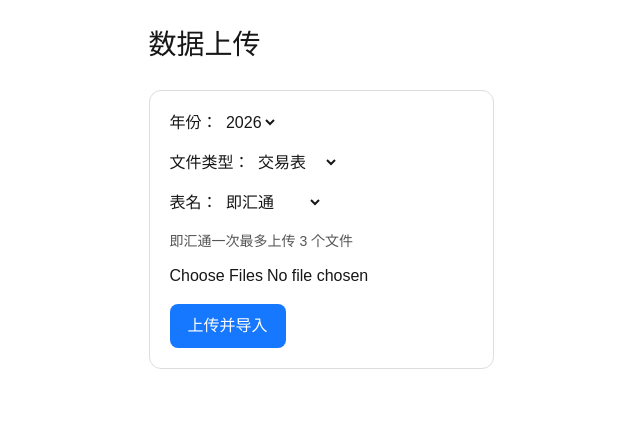
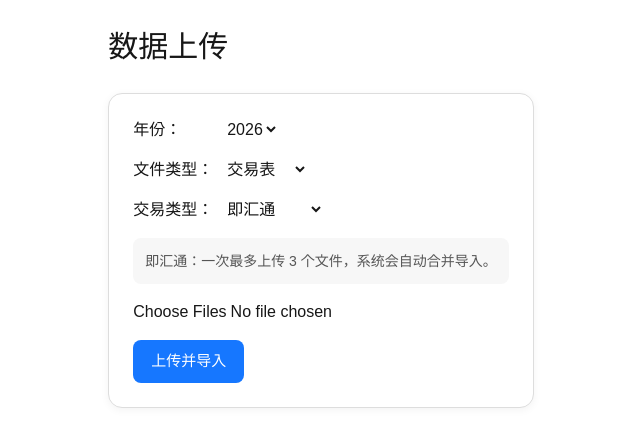
Before and after one commit to ttppdavy/fx-analysis-platform, a Next.js app: page / in a window 1280 px wide. Shown: the top 446 px of the page, without its empty margins (319-959 px from the left). Built offline with nearby package versions, Linux system fonts and the light colour scheme.

Commit message:
update page upload logic

```diff
--- a/src/app/page.tsx
+++ b/src/app/page.tsx
@@ -4,10 +4,7 @@ import { useState } from 'react'
 import { supabase } from '@/lib/supabase-client'
 import * as tus from 'tus-js-client'
 
-const TRADE_TABLES = [
-  '即汇通',
-'其他交易表',
-]
+const TRADE_TABLES = ['即汇通', '其他交易表']
 
 export default function HomePage() {
   const [year, setYear] = useState('2026')
@@ -25,6 +22,19 @@ export default function HomePage() {
     crm: 'crm-files',
   }
 
+  function safeFileName(name: string) {
+    const extIndex = name.lastIndexOf('.')
+    const ext = extIndex >= 0 ? name.slice(extIndex) : ''
+    const base = extIndex >= 0 ? name.slice(0, extIndex) : name
+
+    const cleaned = base
+      .replace(/[^\w\-]+/g, '_')
+      .replace(/_+/g, '_')
+      .replace(/^_+|_+$/g, '')
+
+    return `${cleaned || 'file'}${ext.toLowerCase()}`
+  }
+
   function handleFiles(selected: FileList | null) {
     if (!selected) return
     const arr = Array.from(selected)
@@ -37,7 +47,7 @@ export default function HomePage() {
         }
       } else {
         if (arr.length > 1) {
-          setMsg('除即汇通外，其他交易表一次只能上传 1 个文件')
+          setMsg('其他交易表一次只能上传 1 个文件')
           return
         }
       }
@@ -52,10 +62,21 @@ export default function HomePage() {
     setFiles(arr)
   }
 
-  async function uploadOneFile(file: File, bucket: string, filePath: string, index: number, total: number) {
+  async function uploadOneFile(
+    file: File,
+    bucket: string,
+    filePath: string,
+    index: number,
+    total: number,
+  ) {
     return new Promise<string>((resolve, reject) => {
+      const directStorageUrl = process.env.NEXT_PUBLIC_SUPABASE_URL!.replace(
+        '.supabase.co',
+        '.storage.supabase.co',
+      )
+
       const upload = new tus.Upload(file, {
-        endpoint: `${process.env.NEXT_PUBLIC_SUPABASE_URL}/storage/v1/upload/resumable`,
+        endpoint: `${directStorageUrl}/storage/v1/upload/resumable`,
         retryDelays: [0, 1000, 3000, 5000],
         headers: {
           authorization: `Bearer ${process.env.NEXT_PUBLIC_SUPABASE_ANON_KEY}`,
@@ -104,7 +125,7 @@ export default function HomePage() {
 
       for (let i = 0; i < files.length; i++) {
         const file = files[i]
-        const filePath = `${year}/${Date.now()}_${i + 1}_${file.name}`
+        const filePath = `${year}/${Date.now()}_${i + 1}_${safeFileName(file.name)}`
         const savedPath = await uploadOneFile(file, bucket, filePath, i, files.length)
         storagePaths.push(savedPath)
       }
@@ -121,7 +142,7 @@ export default function HomePage() {
           dataYear: Number(year),
           tableName: fileType === 'trade' ? tableName : null,
           storagePaths,
-          sourceFilenames: files.map(f => f.name),
+          sourceFilenames: files.map((f) => f.name),
           bucket,
         }),
       })
@@ -145,12 +166,27 @@ export default function HomePage() {
   }
 
   return (
-    <main style={{ maxWidth: 760, margin: '0 auto', padding: 24, fontFamily: 'Arial' }}>
-      <h1 style={{ fontSize: 28, marginBottom: 24 }}>数据上传</h1>
+    <main
+      style={{
+        maxWidth: 820,
+        margin: '0 auto',
+        padding: 24,
+        fontFamily: 'Arial, sans-serif',
+      }}
+    >
+      <h1 style={{ fontSize: 30, marginBottom: 24 }}>数据上传</h1>
 
-      <div style={{ border: '1px solid #ddd', borderRadius: 12, padding: 20, marginBottom: 20 }}>
+      <div
+        style={{
+          border: '1px solid #ddd',
+          borderRadius: 14,
+          padding: 24,
+          background: '#fff',
+          boxShadow: '0 2px 8px rgba(0,0,0,0.05)',
+        }}
+      >
         <div style={{ marginBottom: 16 }}>
-          <label>年份：</label>{' '}
+          <label style={{ display: 'inline-block', width: 90 }}>年份：</label>
           <select value={year} onChange={(e) => setYear(e.target.value)}>
             <option value="2025">2025</option>
             <option value="2026">2026</option>
@@ -158,7 +194,7 @@ export default function HomePage() {
         </div>
 
         <div style={{ marginBottom: 16 }}>
-          <label>文件类型：</label>{' '}
+          <label style={{ display: 'inline-block', width: 90 }}>文件类型：</label>
           <select
             value={fileType}
             onChange={(e) => {
@@ -175,7 +211,7 @@ export default function HomePage() {
 
         {fileType === 'trade' && (
           <div style={{ marginBottom: 16 }}>
-            <label>表名：</label>{' '}
+            <label style={{ display: 'inline-block', width: 90 }}>交易类型：</label>
             <select
               value={tableName}
               onChange={(e) => {
@@ -193,12 +229,24 @@ export default function HomePage() {
           </div>
         )}
 
-        <div style={{ marginBottom: 12, fontSize: 14, color: '#555' }}>
+        <div
+          style={{
+            marginBottom: 16,
+            padding: 12,
+            background: '#f7f7f7',
+            borderRadius: 8,
+            fontSize: 14,
+            color: '#555',
+            lineHeight: 1.6,
+          }}
+        >
           {fileType === 'trade'
             ? tableName === '即汇通'
-              ? '即汇通一次最多上传 3 个文件'
-              : '其他交易表一次只能上传 1 个文件'
-            : '黄金租赁和 CRM 一次只能上传 1 个文件'}
+              ? '即汇通：一次最多上传 3 个文件，系统会自动合并导入。'
+              : '其他交易表：请放在 1 个 xlsx 文件里上传。'
+            : fileType === 'gold_lease'
+              ? '黄金租赁：一次上传 1 个文件。'
+              : 'CRM：一次上传 1 个文件。'}
         </div>
 
         <div style={{ marginBottom: 16 }}>
@@ -211,11 +259,20 @@ export default function HomePage() {
         </div>
 
         {files.length > 0 && (
-          <div style={{ marginBottom: 16, fontSize: 14 }}>
-            <div style={{ marginBottom: 8 }}>已选文件：</div>
+          <div
+            style={{
+              marginBottom: 16,
+              padding: 12,
+              background: '#fafafa',
+              border: '1px solid #eee',
+              borderRadius: 8,
+              fontSize: 14,
+            }}
+          >
+            <div style={{ marginBottom: 8, fontWeight: 700 }}>已选文件：</div>
             {files.map((file, idx) => (
-              <div key={idx}>
-                {file.name}（{(file.size / 1024 / 1024).toFixed(2)} MB）
+              <div key={idx} style={{ marginBottom: 4 }}>
+                {idx + 1}. {file.name}（{(file.size / 1024 / 1024).toFixed(2)} MB）
               </div>
             ))}
           </div>
@@ -242,7 +299,7 @@ export default function HomePage() {
                 }}
               />
             </div>
-            <div style={{ fontSize: 14 }}>
+            <div style={{ fontSize: 14, color: '#333' }}>
               {uploading ? `上传中：${progress}%` : '正在导入数据库，请稍等...'}
             </div>
           </div>
@@ -258,13 +315,24 @@ export default function HomePage() {
             background: uploading || importing ? '#999' : '#1677ff',
             color: '#fff',
             cursor: uploading || importing ? 'not-allowed' : 'pointer',
+            fontSize: 15,
           }}
         >
           {uploading ? '上传中...' : importing ? '导入中...' : '上传并导入'}
         </button>
 
         {msg && (
-          <div style={{ marginTop: 16, fontSize: 14, color: '#333' }}>
+          <div
+            style={{
+              marginTop: 16,
+              padding: 12,
+              borderRadius: 8,
+              background: '#f8f8f8',
+              fontSize: 14,
+              color: '#333',
+              whiteSpace: 'pre-wrap',
+            }}
+          >
             {msg}
           </div>
         )}
```
